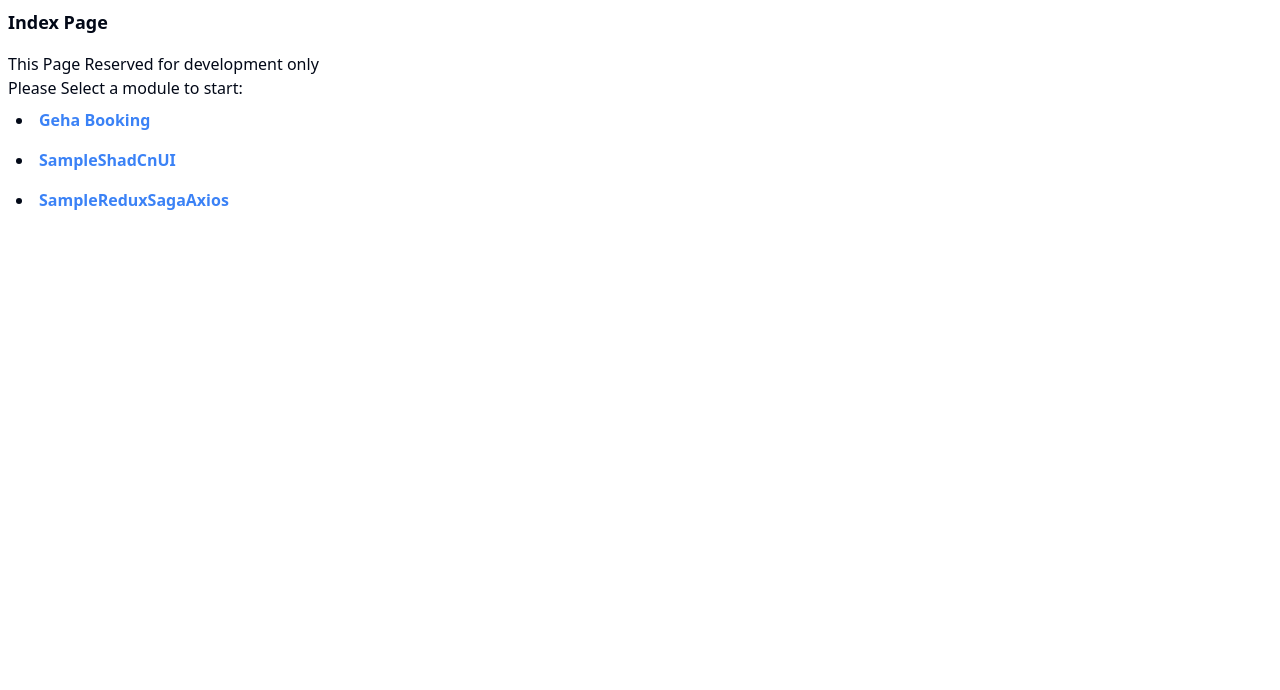
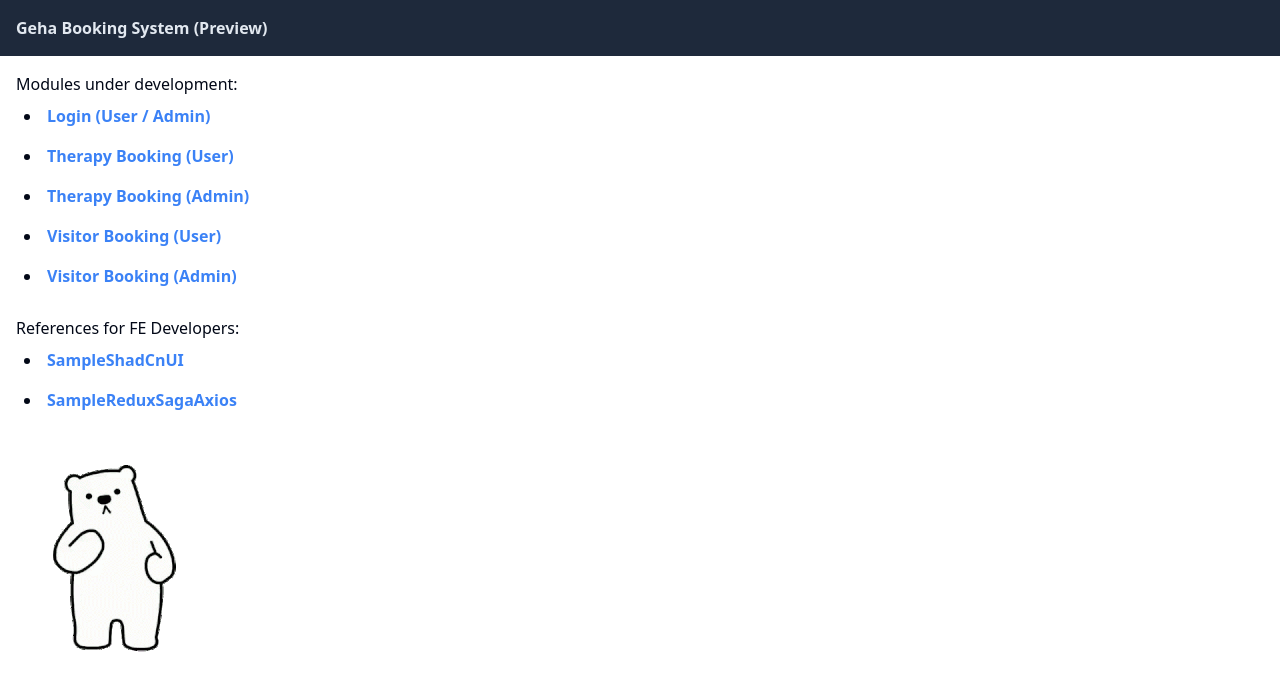
Before and after one commit to jackson1010/OrderSystemFE, a React app: page / in a window 1280 px wide. Shown: the top 690 px of the page. Built offline with nearby package versions, Linux system fonts and the light colour scheme; the HTML template or start-up script is replaced by a standard one.

Commit message:
feat: restructure the route and added chuk fav bear

```diff
--- a/src/Providers.tsx
+++ b/src/Providers.tsx
@@ -1,5 +1,3 @@
-import About from "./pages/About";
-import Home from "./pages/Home";
 import { BrowserRouter, Routes, Route } from "react-router-dom";
 import Login from "./pages/Login";
 import SampleShadCnUi from "./pages/SampleShadCnUi";
@@ -7,6 +5,8 @@ import SampleReduxSagaAxios from "./pages/SampleReduxSagaAxios";
 import { Provider } from "react-redux";
 import store from "./data/store";
 import App from "./pages/App";
+import TherapyBooking from "./pages/TherapyBooking";
+import UnderDevelopment from "./pages/UnderDevelopment";
 
 const Providers = () => {
   return (
@@ -14,11 +14,11 @@ const Providers = () => {
       <BrowserRouter>
         <Routes>
           <Route path="/" element={<App />} />
-          <Route path="/home" element={<Home />} />
-          <Route path="/about" element={<About />} />
+          <Route path="/therapy" element={<TherapyBooking />} />
           <Route path="/login" element={<Login />} />
           <Route path="/shadcnui" element={<SampleShadCnUi />} />
           <Route path="/sampleredux" element={<SampleReduxSagaAxios />} />
+          <Route path="/underdevelopment" element={<UnderDevelopment />} />
         </Routes>
       </BrowserRouter>
     </Provider>
--- a/src/pages/About/index.tsx
+++ /dev/null
@@ -1,14 +0,0 @@
-const About = () => {
-  return (
-    <div className="p-2">
-      <h3 className="mb-4 text-lg font-bold">About</h3>
-      <p>
-        Lorem, ipsum dolor sit amet consectetur adipisicing elit. Mollitia odio
-        ullam illo, sapiente natus facere rerum commodi earum sequi beatae id
-        vitae vero recusandae expedita soluta modi minus error repellendus.
-      </p>
-    </div>
-  );
-};
-
-export default About;
--- a/src/pages/App/index.tsx
+++ b/src/pages/App/index.tsx
@@ -1,18 +1,55 @@
 import { Link } from "react-router-dom";
-import "./App.css";
+import "./styles.css";
+import DancingBear from "../../assets/images/dancebear.gif";
 
 const App = () => {
   return (
-    <div className="p-2">
-      <h3 className="mb-4 text-lg font-bold">Index Page</h3>
-      <p>This Page Reserved for development only</p>
-      <p>Please Select a module to start:</p>
-      <div>
+    <>
+      <div className="bg-slate-800 text-slate-200 p-4">
+        <h3 className="text-base font-bold">Geha Booking System (Preview)</h3>
+      </div>
+
+      <div className="p-4">
+        <p>Modules under development:</p>
+        <div className="pb-5">
           <li className="p-2">
-          <Link to="/home" className="text-blue-500 font-semibold ">
-            Geha Booking
+            <Link to="/login" className="text-blue-500 font-semibold ">
+              Login (User / Admin)
             </Link>
           </li>
+          <li className="p-2">
+            <Link to="/therapy" className="text-blue-500 font-semibold ">
+              Therapy Booking (User)
+            </Link>
+          </li>
+          <li className="p-2">
+            <Link
+              to="/underdevelopment"
+              className="text-blue-500 font-semibold "
+            >
+              Therapy Booking (Admin)
+            </Link>
+          </li>
+          <li className="p-2">
+            <Link
+              to="/underdevelopment"
+              className="text-blue-500 font-semibold "
+            >
+              Visitor Booking (User)
+            </Link>
+          </li>
+          <li className="p-2">
+            <Link
+              to="/underdevelopment"
+              className="text-blue-500 font-semibold "
+            >
+              Visitor Booking (Admin)
+            </Link>
+          </li>
+        </div>
+
+        <p>References for FE Developers:</p>
+        <div className="pb-3">
           <li className="p-2">
             <Link to="/shadcnui" className="text-blue-500 font-semibold">
               SampleShadCnUI
@@ -24,7 +61,11 @@ const App = () => {
             </Link>
           </li>
         </div>
+
+        <br />
+        <img src={DancingBear} />
       </div>
+    </>
   );
 };
 
--- a/src/pages/Home/index.tsx
+++ b/src/pages/TherapyBooking/index.tsx
@@ -9,16 +9,16 @@ import {
 } from "@/components/ui/select";
 import { Calendar } from "@/components/ui/calendar";
 import { useState } from "react";
-import "./Home.css";
+import "./styles.css";
 
-const Home = () => {
+const TherapyBooking = () => {
   const [date, setDate] = useState<Date | undefined>(new Date());
 
   return (
     <div>
       <div className="bg-slate-300 p-4 text-slate-600 font-bold ">
         <img src={GehaLogo} className="inline" style={{ height: "40px" }} />
-        <span className="ml-2">Appointment Booking</span>
+        <span className="ml-2">Therapy Booking</span>
         <span style={{ float: "right" }}>en</span>
       </div>
       <div className="banner" />
@@ -63,4 +63,4 @@ const Home = () => {
   );
 };
 
-export default Home;
+export default TherapyBooking;
--- /dev/null
+++ b/src/pages/UnderDevelopment/index.tsx
@@ -0,0 +1,20 @@
+import UnderDevimg from "../../assets/images/underdev.gif";
+
+const UnderDevelopment = () => {
+  return (
+    <div
+      style={{
+        padding: "30px",
+        width: "100%",
+      }}
+    >
+      <img
+        src={UnderDevimg}
+        style={{ marginLeft: "auto", marginRight: "auto" }}
+      />
+      <p style={{ textAlign: "center" }}>Page is under development...</p>
+    </div>
+  );
+};
+
+export default UnderDevelopment;
```
Also changed, not shown: src/assets/images/dancebear.gif (added), src/assets/images/underdev.gif (added), src/pages/App/styles.css (renamed from src/pages/App/App.css), src/pages/TherapyBooking/styles.css (renamed from src/pages/Home/Home.css). Lines whose indentation alone changed are shown as unchanged.
